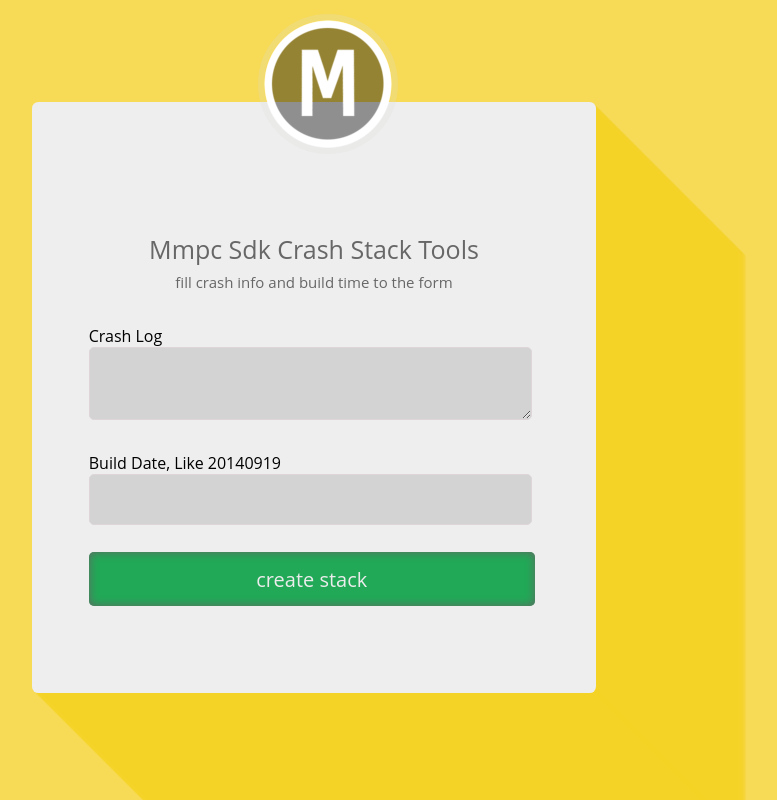
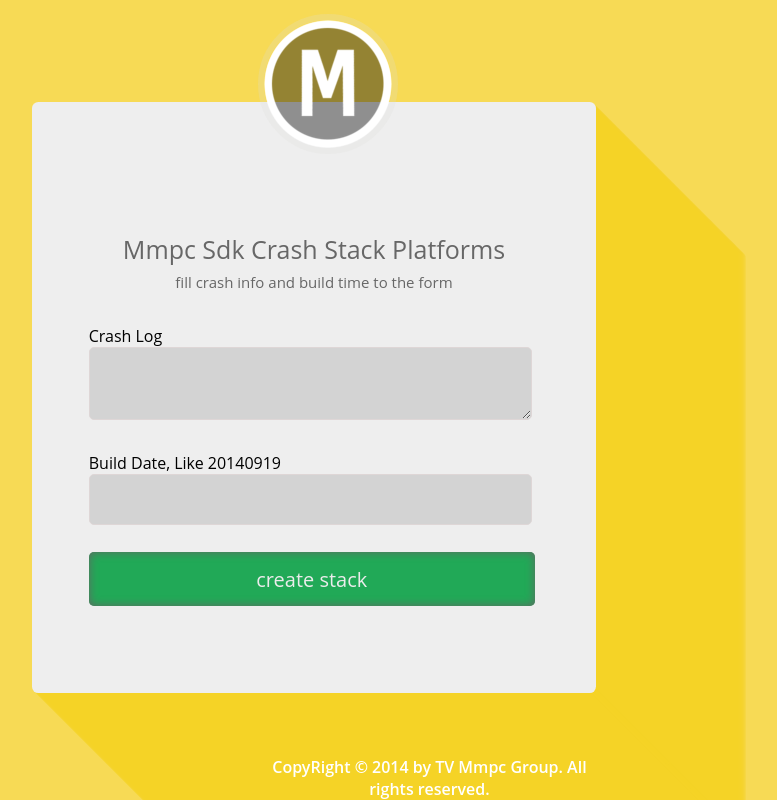
Before and after one commit to peter517/PScripts, a Python web app: template python/webpy/create_mmpc_stack/templates/index.html in a window 1280 px wide. Shown: the whole page, without its empty margins (326-1103 px from the left). Run offline with Jinja, Linux system fonts and the light colour scheme; the template is opened without the code that fills it, so the values that code supplies are empty.

Commit message:
update create crash stack

```diff
--- a/python/webpy/create_mmpc_stack/mmpccs_main.py
+++ b/python/webpy/create_mmpc_stack/mmpccs_main.py
@@ -9,7 +9,8 @@ sys.setdefaultencoding('utf8')
 render = web.template.render('templates/')
 
 urls = (
-  '/', 'index'
+  '/', 'index',
+  '/crash_stack', 'crash_stack'
 )
 
 class index:
@@ -36,7 +37,8 @@ class index:
 		session_so_path=(symbol_path + "libsessionvc.so")
 		so_version = os.popen("strings %s | grep mmpc_version " % (session_so_path)).read()
 
-            	return "\nServer %s \n\n %s" % (so_version, crash_stack)
+           	return "\nServer %s \n\n %s" % (so_version, crash_stack)
+           # 	return render.crash_stack("\nServer %s \n\n %s" % (so_version, crash_stack))
 
 
 if __name__ == "__main__":
--- a/python/webpy/create_mmpc_stack/static/css/style.css
+++ b/python/webpy/create_mmpc_stack/static/css/style.css
@@ -371,7 +371,7 @@ input[type="submit"]:hover{
 }
 .copy-right p {
 	color: #fff;
-	font-size: 2em;
+	font-size: 1em;
 	font-family: 'Open Sans', sans-serif;
 	font-weight: 600;
 }
--- /dev/null
+++ b/python/webpy/create_mmpc_stack/templates/crash_stack.html
@@ -0,0 +1,3 @@
+$def with (content)
+
+$:content
--- a/python/webpy/create_mmpc_stack/templates/index.html
+++ b/python/webpy/create_mmpc_stack/templates/index.html
@@ -1,15 +1,15 @@
 <!DOCTYPE html>
 <html>
 <head>
-	<title>Login</title>
-		<meta charset="utf-8">
-		<link href="/static/css/style.css" rel='stylesheet' type='text/css' />
-		<meta name="viewport" content="width=device-width, initial-scale=1">
+	<title>mmpccs</title>
+	<meta charset="utf-8">
+	<link href="/static/css/style.css" rel='stylesheet' type='text/css' />
+	<meta name="viewport" content="width=device-width, initial-scale=1">
 </head>
 <body>
 	 <div class="main">
 		<div class="login-form">
-			<h1>Mmpc Sdk Crash Stack Tools</h1>
+			<h1>Mmpc Sdk Crash Stack Platforms</h1>
 			<h2>fill crash info and build time to the form</h2>
 					<div class="head">
 						<img src="/static/images/user.png" alt=""/>
@@ -17,17 +17,18 @@
 				<form action="" method="post">
 						Crash Log
 						<div class="crash-log">
-							<textarea name="crash_log" type="text">
-							</textarea>
+							<textarea name="crash_log" type="text"></textarea>
 						</div>
 						Build Date, Like 20140919
 						<input name="build_date" type="text">
 						<div class="submit">
 							<input type="submit"  value="create stack" >
 						</div>
+	 			<div class="copy-right">
+					<p>CopyRight &copy 2014 by TV Mmpc Group. All rights reserved.</p>
+				</div>
 				</form>
 		</div>
 	</div>
-
 </body>
 </html>
```
Also changed, not shown: 1 other file.
